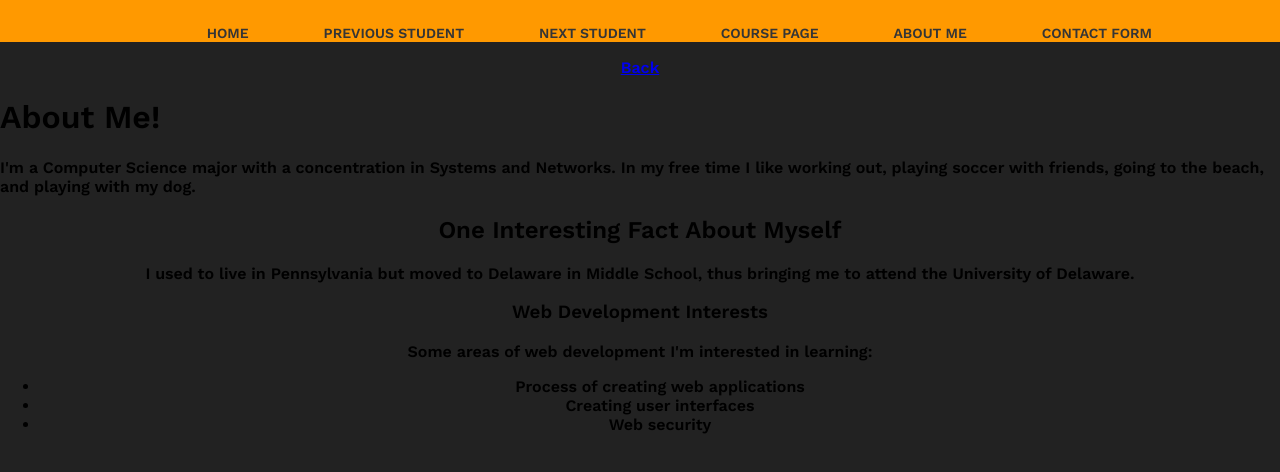
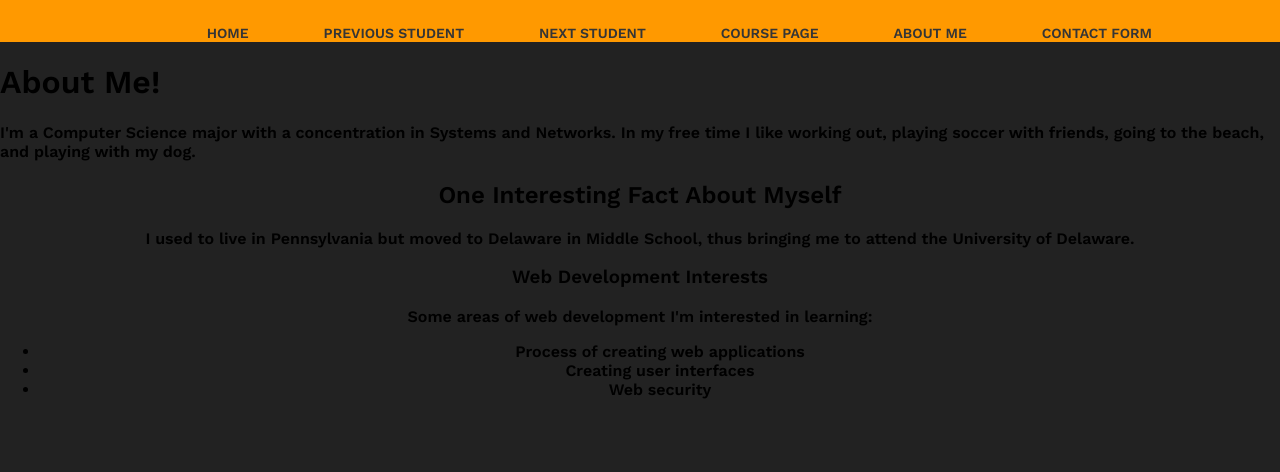
Before and after one commit to acastro0726/acastro0726.github.io, a plain HTML site: page aboutMe.html in a window 1280 px wide. Drawn offline with nearby package versions, Linux system fonts and the light colour scheme.

Commit message:
removing unncessary button

```diff
--- a/aboutMe.html
+++ b/aboutMe.html
@@ -21,7 +21,6 @@
 		</div>
 	</header>
 
-			<p><a href="https://acastro0726.github.io/">Back</a></p>
 			<h1 style="text-align:left">About Me!</h1>
 				<!-- Alejandro Castro-Vazquez, CISC474, Personal Web Page 1, acastro@udel.edu -->
 			<p style="text-align:left">I'm a Computer Science major with a concentration in Systems and Networks. In my
```
